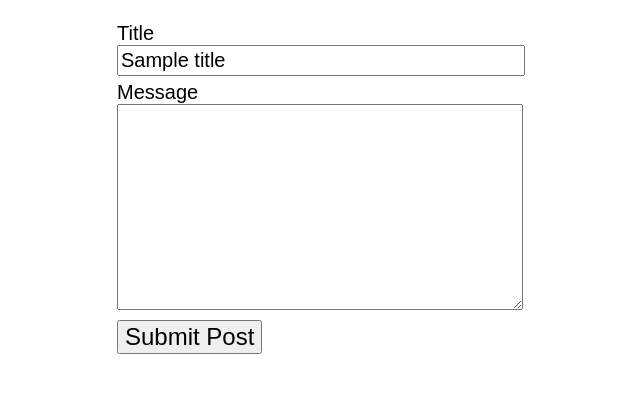
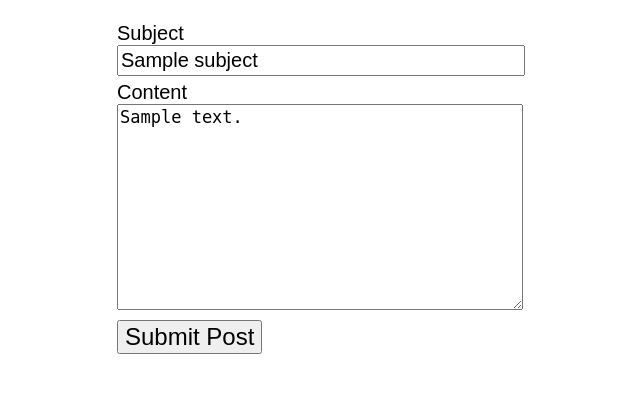
Before and after one commit to nkcrpn/Nick-Pierson-Appspot, a Python web app: template templates/new_post.html in a window 1280 px wide. Shown: the part 91-484 px from the top of the page, without its empty margins (23-663 px from the left). Run offline with Jinja, Linux system fonts and the light colour scheme; the template is opened without the code that fills it: most values are stand-ins (such as "Sample title", 1, 10 or a date in 2020).

Commit message:
Changes title to subject and message to content on blog as required by grader on Udacity.

```diff
--- a/stylesheets/blog.css
+++ b/stylesheets/blog.css
@@ -34,7 +34,7 @@ pre {
   margin-top: 20px;
 }
 
-.post-title {
+.post-subject {
   font-size: 20px;
   font-weight: bold;
 }
--- a/templates/blog.html
+++ b/templates/blog.html
@@ -12,9 +12,9 @@
     {% for post in posts %}
       <div class="post">
         <div class="post-created">{{post.created.date()}}</div>
-        <div class="post-title">{{post.title}}</div>
+        <div class="post-subject">{{post.subject}}</div>
         <hr>
-        <pre>{{post.message}}</pre>
+        <pre>{{post.content}}</pre>
       </div>
     {% endfor %}
   </body>
--- a/templates/blog_post.html
+++ b/templates/blog_post.html
@@ -6,10 +6,10 @@
   </head>
   <body>
     <a href="/blog" class="logo">Nick's Blog</a>
-    <h1 class="header">{{blog_post.title}}</h1>
+    <h1 class="header">{{blog_post.subject}}</h1>
 
     <hr>
 
-    <pre>{{blog_post.message}}</pre>
+    <pre>{{blog_post.content}}</pre>
   </body>
 </html>
--- a/templates/new_post.html
+++ b/templates/new_post.html
@@ -10,12 +10,12 @@
 
     <form method="post">
       <label>
-        <div>Title</div>
-        <input type="text" name="title" value="{{title}}">
+        <div>Subject</div>
+        <input type="text" name="subject" value="{{subject}}">
       </label>
       <label>
-        <div>Message</div>
-        <textarea name="message">{{message}}</textarea>
+        <div>Content</div>
+        <textarea name="content">{{content}}</textarea>
       </label>
 
       <div class="error">{{error}}</div>
```
Also changed, not shown: python/blog.py (+10 -10 lines).
